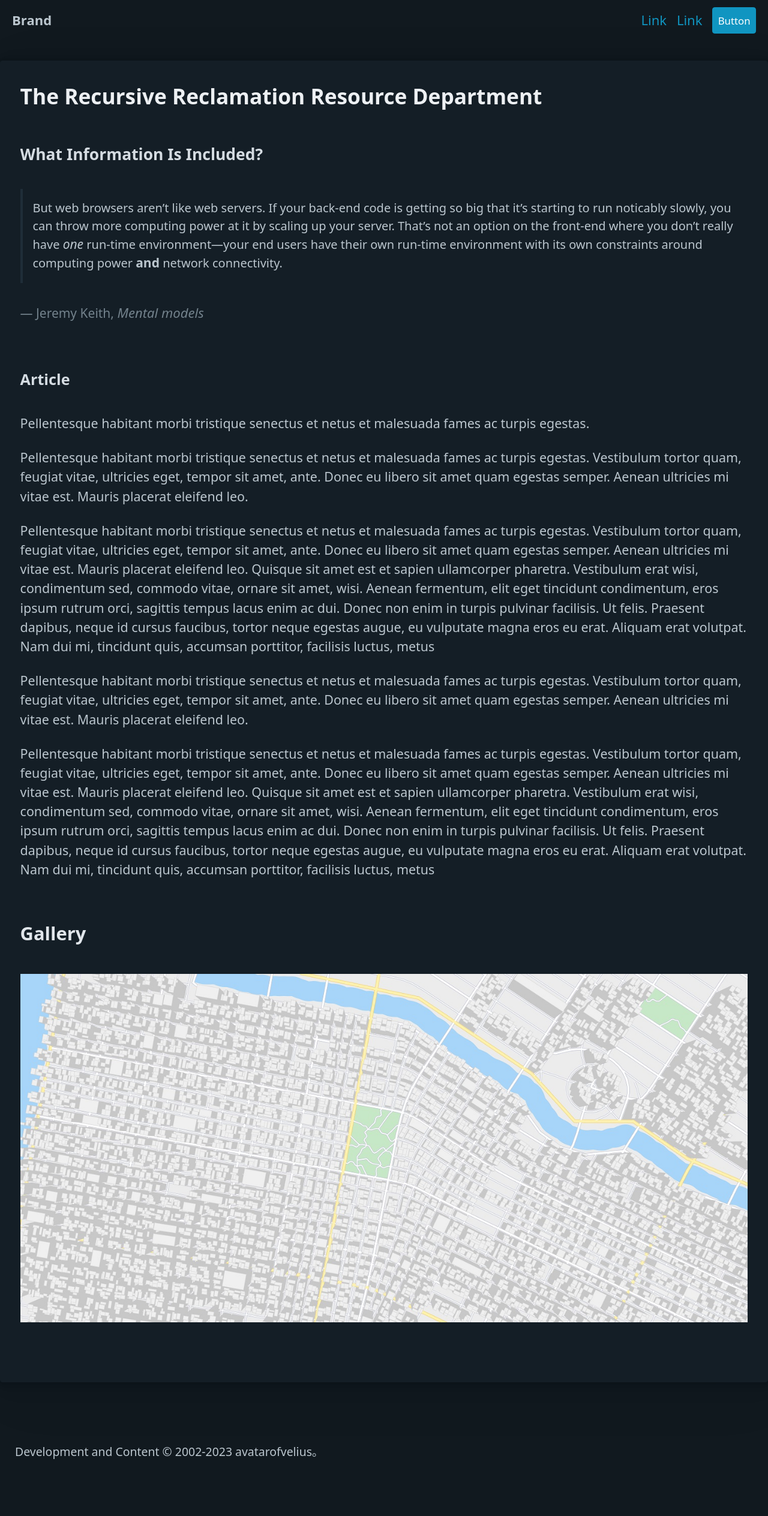
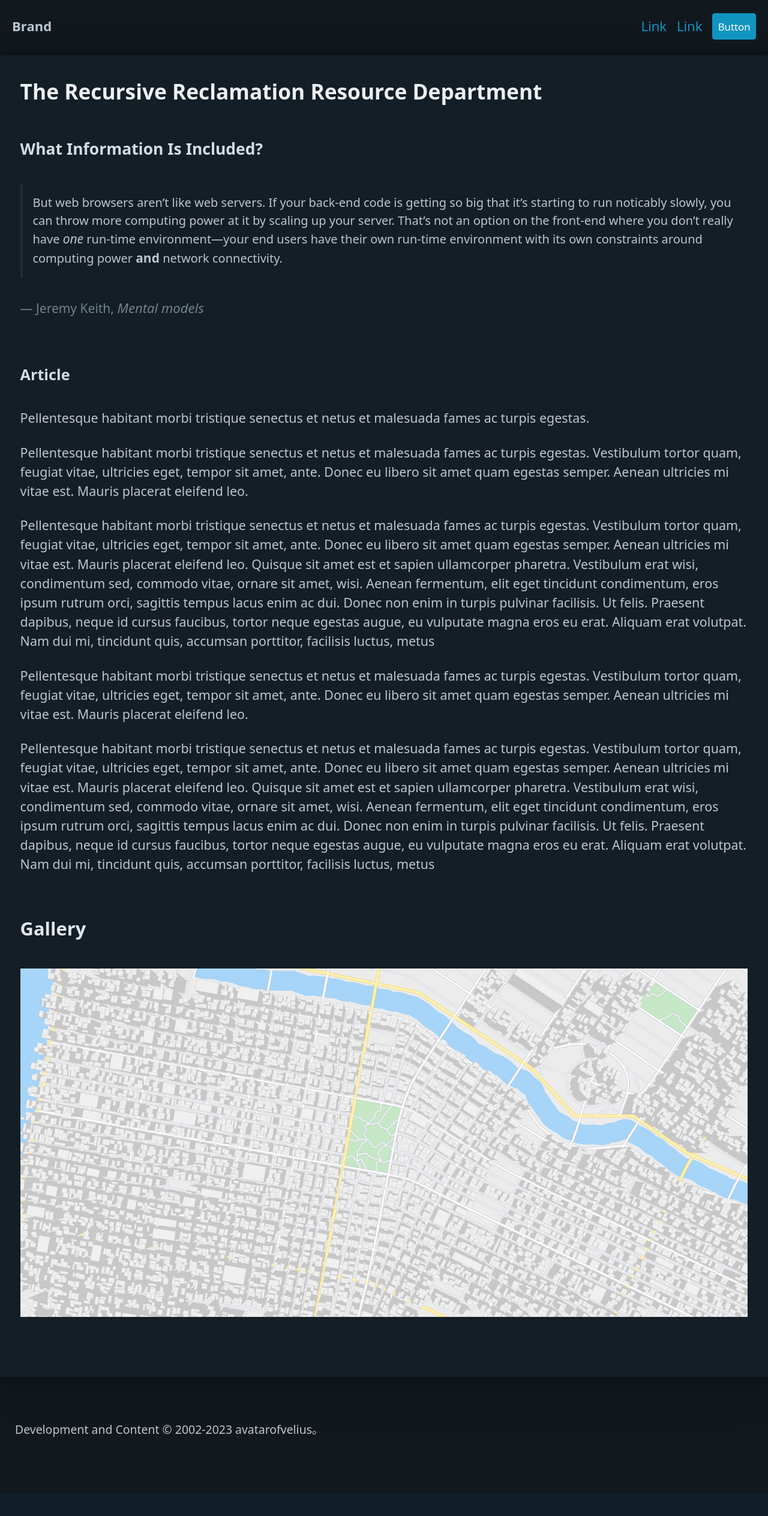
Before and after one commit to avatarofvelius/R3D, a Flask app: page /pico in a window 1280 px wide. Shown: the whole page at 60% size. After the commit the page ends 2396 px from the top, so only its background shows below. Run offline with Flask 3, Linux system fonts and the light colour scheme.

Commit message:
css changes

```diff
--- a/static/pico.custom.css
+++ b/static/pico.custom.css
@@ -5,3 +5,15 @@
 footer > p {
     margin-left: 25px;
 }
+
+
+
+/*
+    ausi.css :: adjustments for unattended style issues
+*/
+
+/* nav gap fix 20px bottom */
+article {
+    margin-top: 5px;
+    margin-bottom: 5px;
+  }
--- a/templates/pico_base.html
+++ b/templates/pico_base.html
@@ -15,7 +15,7 @@
     </head>
 
     <body>
-        <nav style="padding: 0px 20px;">
+        <nav style="padding: 10px 20px;">
           <ul>
             <li><strong>Brand</strong></li>
           </ul>
```
